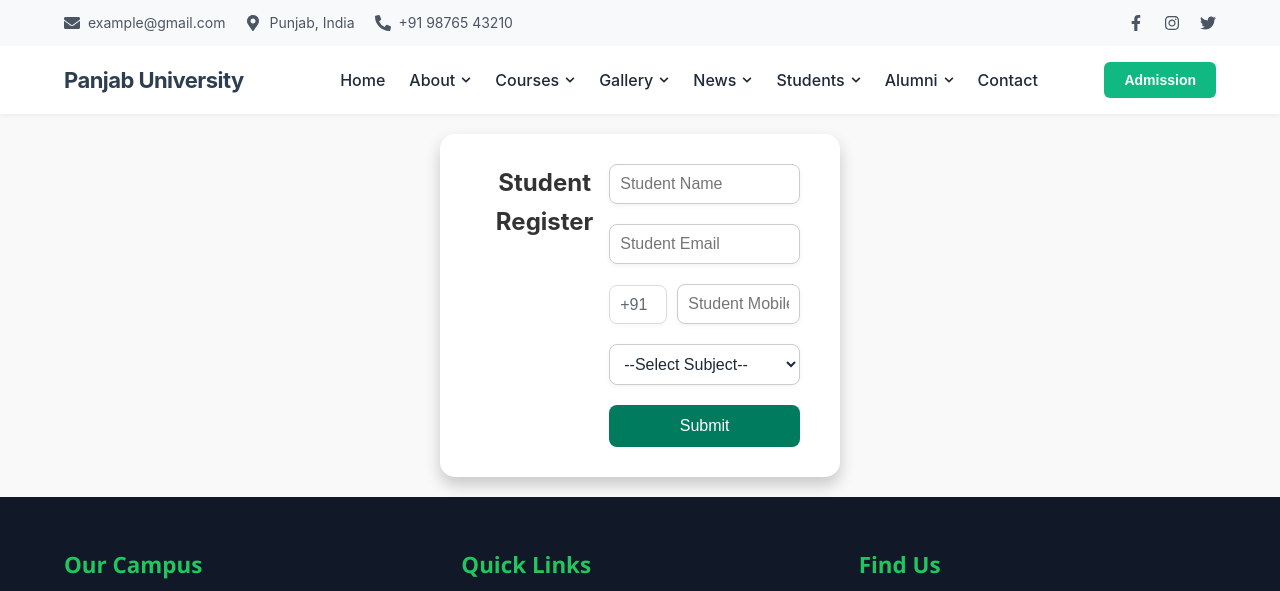
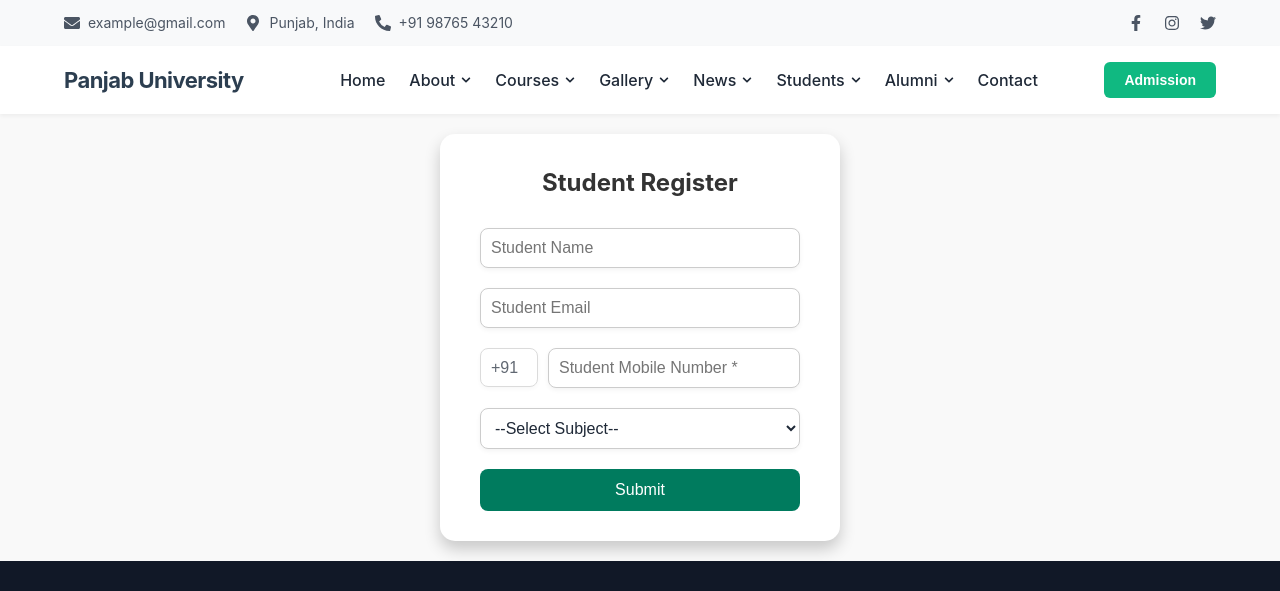
Before and after one commit to Munishkumr5028/SPN, a React (Vite) app: page /admission in a window 1280 px wide. Shown: the top 591 px of the page. Built offline with nearby package versions, Linux system fonts and the light colour scheme.

Commit message:
adjust admiision form

```diff
--- a/src/components/Admission/Admission.css
+++ b/src/components/Admission/Admission.css
@@ -3,7 +3,7 @@
   justify-content: center;
   align-items: center;
 }
-.login-container {
+.admission-login {
   margin: 20px 10px;
   width: 80%;
   background: white;
@@ -13,7 +13,7 @@
   width: 400px;
 }
 
-.login-container h2 {
+.admission-login h2 {
   text-align: center;
   margin-bottom: 25px;
   color: #333;
--- a/src/components/Admission/Admission.jsx
+++ b/src/components/Admission/Admission.jsx
@@ -59,7 +59,7 @@ function Admission() {
   return (
     <>
     <div className="container">
-    <div className="login-container">
+    <div className="admission-login">
       <h2>Student Register</h2>
       <form onSubmit={handleSubmit}>
         <div className="form-group">
```
